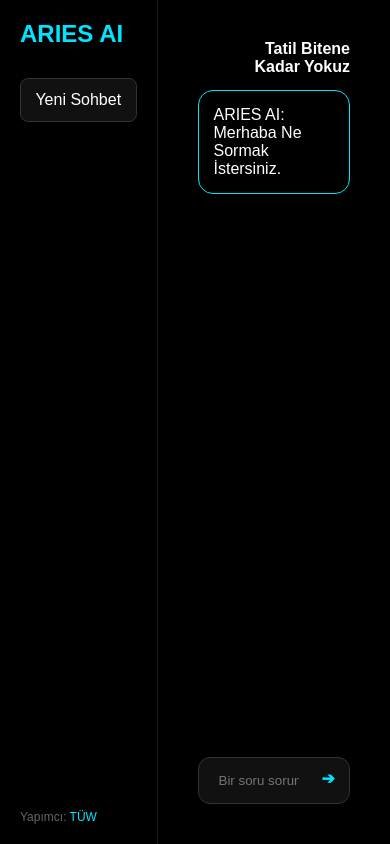
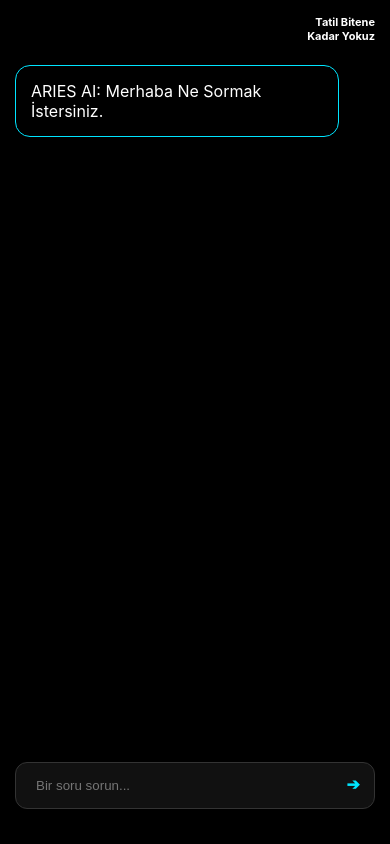
Before and after one commit to eymenasafsakalli0540-beep/aries, a Flask app: page / in a window 390 px wide. Run offline with Flask 3, Linux system fonts and the light colour scheme.

Commit message:
Update index.html

```diff
--- a/templates/index.html
+++ b/templates/index.html
@@ -2,25 +2,65 @@
 <html lang="tr">
 <head>
     <meta charset="UTF-8">
-    <meta name="viewport" content="width=device-width, initial-scale=1.0">
+    <meta name="viewport" content="width=device-width, initial-scale=1.0, maximum-scale=1.0, user-scalable=no">
     <title>ARIES AI</title>
     <style>
-        body { margin: 0; background: #000; color: #fff; font-family: sans-serif; height: 100vh; display: flex; overflow: hidden; }
-        #sidebar { width: 250px; border-right: 1px solid #1a1a1a; padding: 20px; display: flex; flex-direction: column; justify-content: space-between; }
+        /* Tam ekran güvenli yapı */
+        * { box-sizing: border-box; }
+        body {
+            margin: 0;
+            background: #000;
+            color: #fff;
+            font-family: -apple-system, BlinkMacSystemFont, "Segoe UI", Roboto, sans-serif;
+            height: 100vh;
+            display: flex;
+            overflow: hidden;
+        }
+
+        /* Sidebar Sabit Genişlik */
+        #sidebar {
+            width: 250px;
+            border-right: 1px solid #1a1a1a;
+            padding: 20px;
+            display: flex;
+            flex-direction: column;
+            justify-content: space-between;
+            background: #000;
+        }
+
         .logo { color: #00e5ff; font-weight: bold; font-size: 24px; margin-bottom: 30px; }
         .yeni-analiz { background: #111; color: #fff; border: 1px solid #333; padding: 12px; border-radius: 8px; text-align: center; cursor: pointer; transition: 0.3s; }
         .yeni-analiz:hover { background: #222; }
         .dev { font-size: 12px; color: #666; }
 
-        #main { flex-grow: 1; padding: 40px; position: relative; display: flex; flex-direction: column; }
+        /* Main Alanı: Ekranı Tam Doldurur */
+        #main {
+            flex-grow: 1;
+            padding: 40px;
+            position: relative;
+            display: flex;
+            flex-direction: column;
+            height: 100vh;
+        }
+
         .tatil-yazi { position: absolute; top: 40px; right: 40px; text-align: right; color: #fff; font-weight: bold; }
 
-        .mesaj-alani { flex-grow: 1; margin-top: 50px; overflow-y: auto; }
-        .mesaj-balonu { border: 1px solid #00e5ff; border-radius: 15px; padding: 15px; width: fit-content; max-width: 80%; margin-bottom: 20px; }
+        /* Mesaj Alanı ve Balonları */
+        .mesaj-alani { flex-grow: 1; margin-top: 50px; overflow-y: auto; display: flex; flex-direction: column; }
+        .mesaj-balonu { border: 1px solid #00e5ff; border-radius: 15px; padding: 15px; width: fit-content; max-width: 80%; margin-bottom: 20px; word-wrap: break-word; }
 
-        .input-container { position: relative; width: 100%; max-width: 800px; margin: 0 auto; }
-        input { width: 100%; background: #111; border: 1px solid #333; padding: 15px 50px 15px 20px; color: #fff; border-radius: 12px; outline: none; box-sizing: border-box; }
+        /* Giriş Kutusu ve Güvenlik */
+        .input-container { position: relative; width: 100%; max-width: 800px; margin: 0 auto; margin-bottom: 20px; }
+        input { width: 100%; background: #111; border: 1px solid #333; padding: 15px 50px 15px 20px; color: #fff; border-radius: 12px; outline: none; }
         .send-btn { position: absolute; right: 15px; top: 12px; cursor: pointer; color: #00e5ff; font-weight: bold; }
+
+        /* MOBİL VE TABLET İÇİN GÜVENİLİR EK KATMAN */
+        @media (max-width: 768px) {
+            #sidebar { display: none; } /* Küçük ekranda sidebar'ı kaldırarak alanı temizliyoruz */
+            #main { padding: 15px; }
+            .tatil-yazi { top: 15px; right: 15px; font-size: 11px; }
+            .mesaj-balonu { max-width: 90%; }
+        }
     </style>
 </head>
 <body>
@@ -50,19 +90,27 @@
         async function sendMessage() {
             let input = document.getElementById("userInput");
             let chat = document.getElementById("chat");
-            if (!input.value) return;
+            if (!input.value.trim()) return;
 
+            // Kullanıcı mesajı (kendi balonun)
             chat.innerHTML += `<div class="mesaj-balonu" style="margin-left:auto; border-color:#555;">${input.value}</div>`;
 
-            let res = await fetch('/ask', {
-                method: 'POST',
-                headers: {'Content-Type': 'application/json'},
-                body: JSON.stringify({message: input.value})
-            });
-            let data = await res.json();
-            chat.innerHTML += `<div class="mesaj-balonu">${data.reply}</div>`;
+            let messageToSend = input.value;
             input.value = "";
-            chat.scrollTop = chat.scrollHeight;
+            chat.scrollTop = chat.scrollHeight; // Mesaj atılınca aşağı kaydır
+
+            try {
+                let res = await fetch('/ask', {
+                    method: 'POST',
+                    headers: {'Content-Type': 'application/json'},
+                    body: JSON.stringify({message: messageToSend})
+                });
+                let data = await res.json();
+                chat.innerHTML += `<div class="mesaj-balonu">${data.reply}</div>`;
+                chat.scrollTop = chat.scrollHeight; // Cevap gelince aşağı kaydır
+            } catch (e) {
+                chat.innerHTML += `<div class="mesaj-balonu" style="border-color:red;">Bağlantı hatası.</div>`;
+            }
         }
     </script>
 </body>
```
